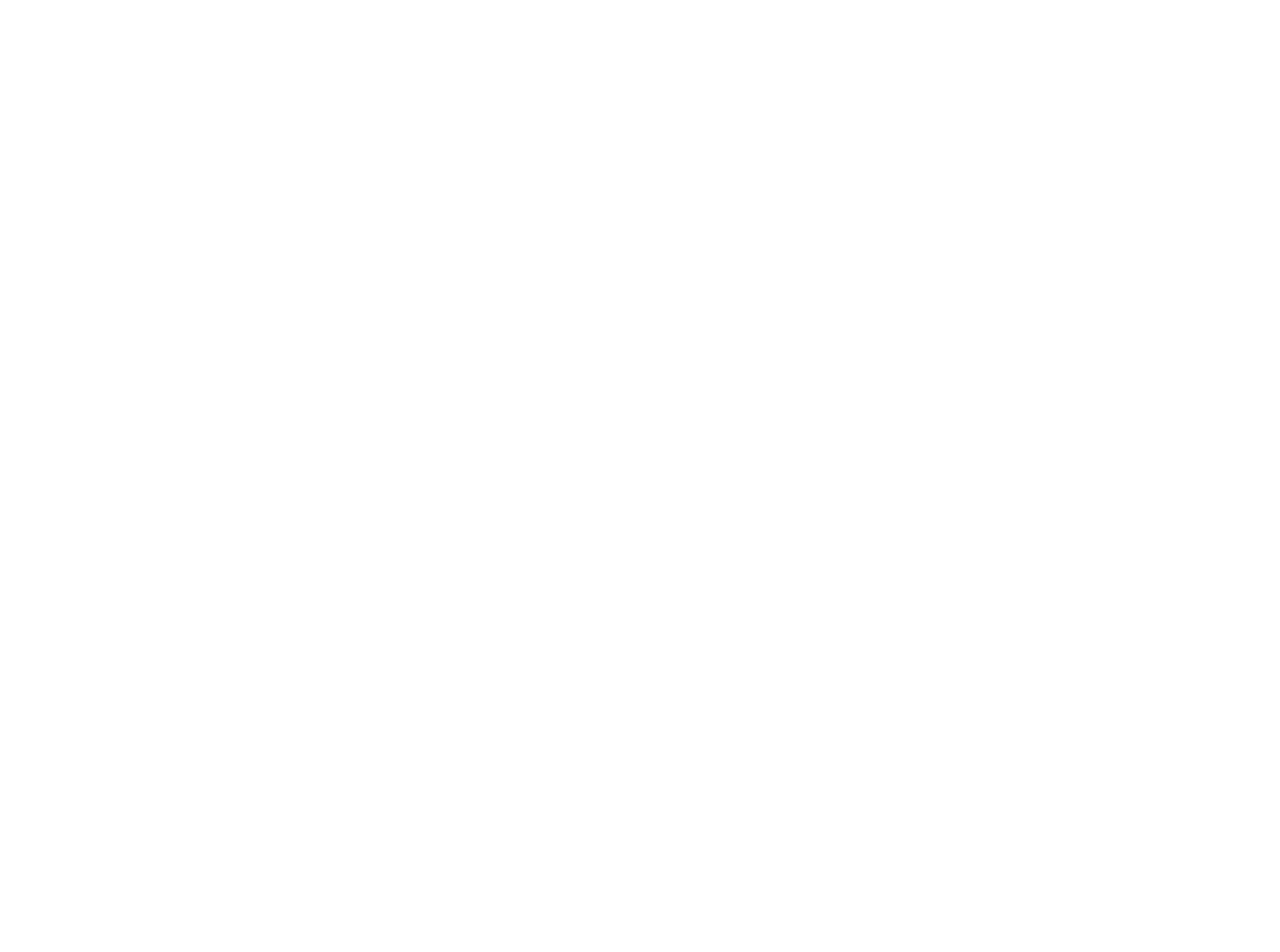
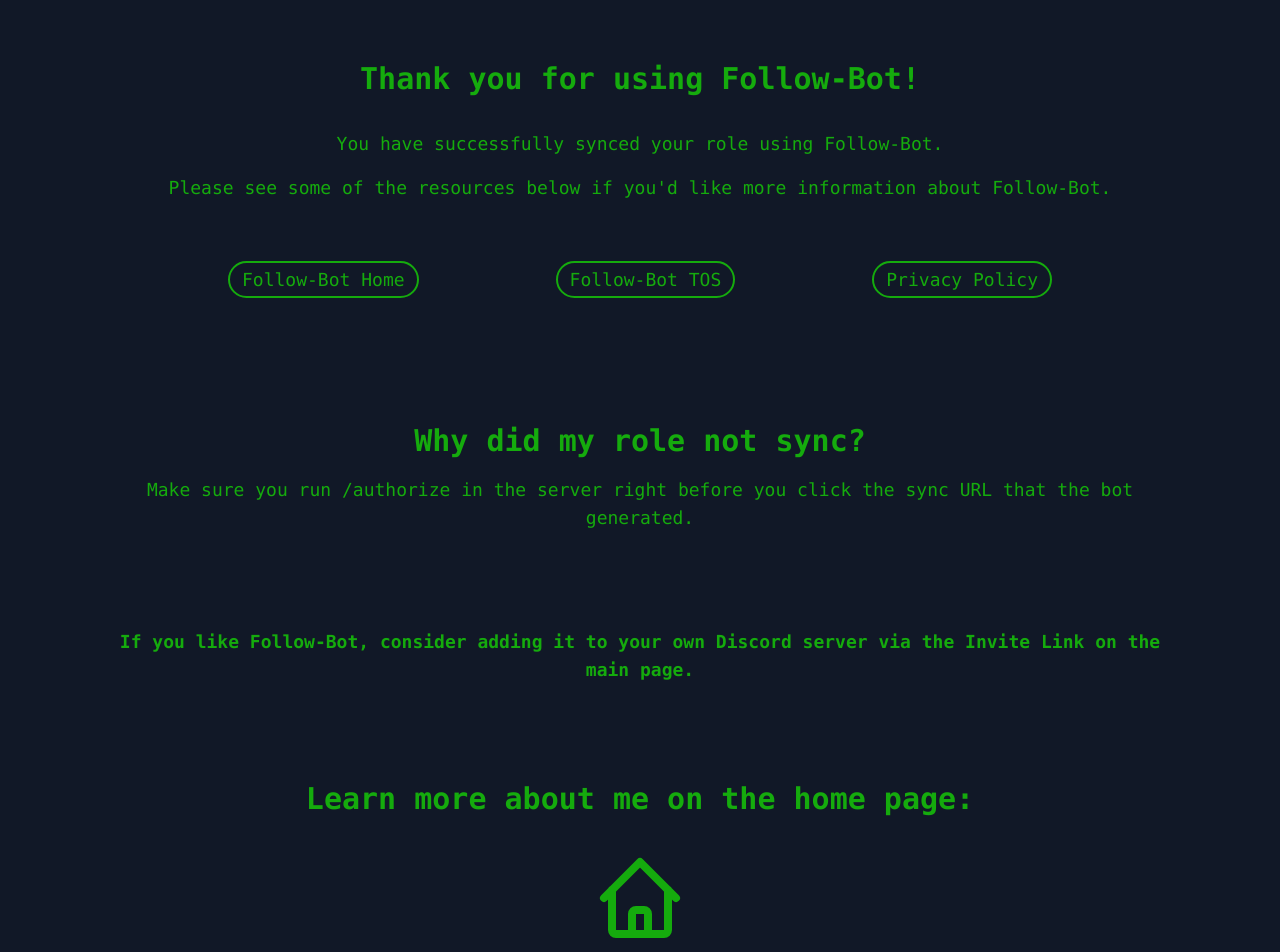
Before and after one commit to visudo20179C/portfolio, a Nuxt app: page /follow-bot/thank-you in a window 1280 px wide. Before the commit this address had no page. Shown: the part 100-1052 px from the top of the page. Before the commit the page ends 800 px from the top, so only its background shows below. Built offline with nearby package versions, Linux system fonts and the light colour scheme.

Commit message:
adds thank-you page

```diff
--- /dev/null
+++ b/components/Follow-Bot-Thank-You.vue
@@ -0,0 +1,46 @@
+<template>
+	<div>
+		<div class="w-5/6 text-3xl text-visudo-green font-black mb-8 mt-16 border rounded-lg border-gray-900 text-center mx-auto">
+			Thank you for using Follow-Bot!
+		</div>
+		<div class="w-3/4 text-lg text-visudo-green text-center mx-auto mb-4">
+			You have successfully synced your role using Follow-Bot.
+		</div>
+		<div class="w-3/4 text-lg text-visudo-green text-center mx-auto mb-16">
+			Please see some of the resources below if you'd like more information about Follow-Bot.
+		</div>
+		<div class="w-3/4 h-5/6 mx-auto flex flex-col justify-evenly divide-x lg:flex-row divide-gray-900 mb-24">
+			<div class="mx-auto mb-8 text-xs lg:text-md"><a href="https://visudo.me/follow-bot" target="_blank" class="w-2/3 mx-auto text-visudo-green text-center border-2 rounded-full py-1.5 px-3 border-visudo-green hover:text-visudo-blue hover:border-visudo-blue transition duration-500 ease-in-out transform hover:-translate-y-1 hover:scale-60 text-lg">Follow-Bot Home</a></div>
+			<div class="mx-auto mb-8 text-xs lg:text-md"><a href="https://apex-stats.visudo.me/" target="_blank" class="w-2/3 mx-auto text-visudo-green text-center border-2 rounded-full py-1.5 px-3 border-visudo-green hover:text-visudo-blue hover:border-visudo-blue transition duration-500 ease-in-out transform hover:-translate-y-1 hover:scale-60 text-lg">Follow-Bot TOS</a></div>
+			<div class="mx-auto text-xs lg:text-md"><a href="https://apex-stats.visudo.me/" target="_blank" class="w-2/3 mx-auto text-visudo-green text-center border-2 rounded-full py-1.5 px-3 border-visudo-green hover:text-visudo-blue hover:border-visudo-blue transition duration-500 ease-in-out transform hover:-translate-y-1 hover:scale-60 text-lg">Privacy Policy</a></div>
+		</div>
+		<div class="w-5/6 text-3xl text-visudo-green font-black mb-4 border rounded-lg border-gray-900 text-center mx-auto">
+			Why did my role not sync?
+		</div>
+		<div class="w-5/6 text-lg text-visudo-green mb-24 text-center mx-auto">
+			Make sure you run /authorize in the server right before you click the sync URL that the bot generated.
+		</div>
+		<div class="w-5/6 text-lg text-visudo-green mb-24 text-center mx-auto font-black">
+			If you like Follow-Bot, consider adding it to your own Discord server via the Invite Link on the main page.
+		</div>
+		<div class="w-5/6 text-3xl text-visudo-green font-black mb-8 border rounded-lg border-gray-900 text-center mx-auto">
+			Learn more about me on the home page:
+		</div>
+		<div class="w-24 mx-auto mb-16">
+			<a href="https://visudo.me/">
+				<svg xmlns="http://www.w3.org/2000/svg" class="h-24 w-24 text-visudo-green mx-auto" fill="none" viewBox="0 0 24 24" stroke="currentColor">
+					<path stroke-linecap="round" stroke-linejoin="round" stroke-width="2" d="M3 12l2-2m0 0l7-7 7 7M5 10v10a1 1 0 001 1h3m10-11l2 2m-2-2v10a1 1 0 01-1 1h-3m-6 0a1 1 0 001-1v-4a1 1 0 011-1h2a1 1 0 011 1v4a1 1 0 001 1m-6 0h6" />
+				</svg>
+			</a>
+		</div>
+		<div class="w-5/6 text-lg text-visudo-green mb-24 text-center mx-auto">
+			I make websites, web services, discord bots and much more.
+		</div>
+	</div>
+</template>
+
+<script>
+export default {
+	name: 'Follow-Bot-Thank-You',
+}
+</script>
--- /dev/null
+++ b/pages/follow-bot/thank-you/index.vue
@@ -0,0 +1,11 @@
+<template>
+    <div class="bg-gray-900 font-mono">
+        <Header/>
+        <Follow-Bot-Thank-You/>
+        <Footer/>
+    </div>
+</template>
+
+<script>
+export default {}
+</script>
```
